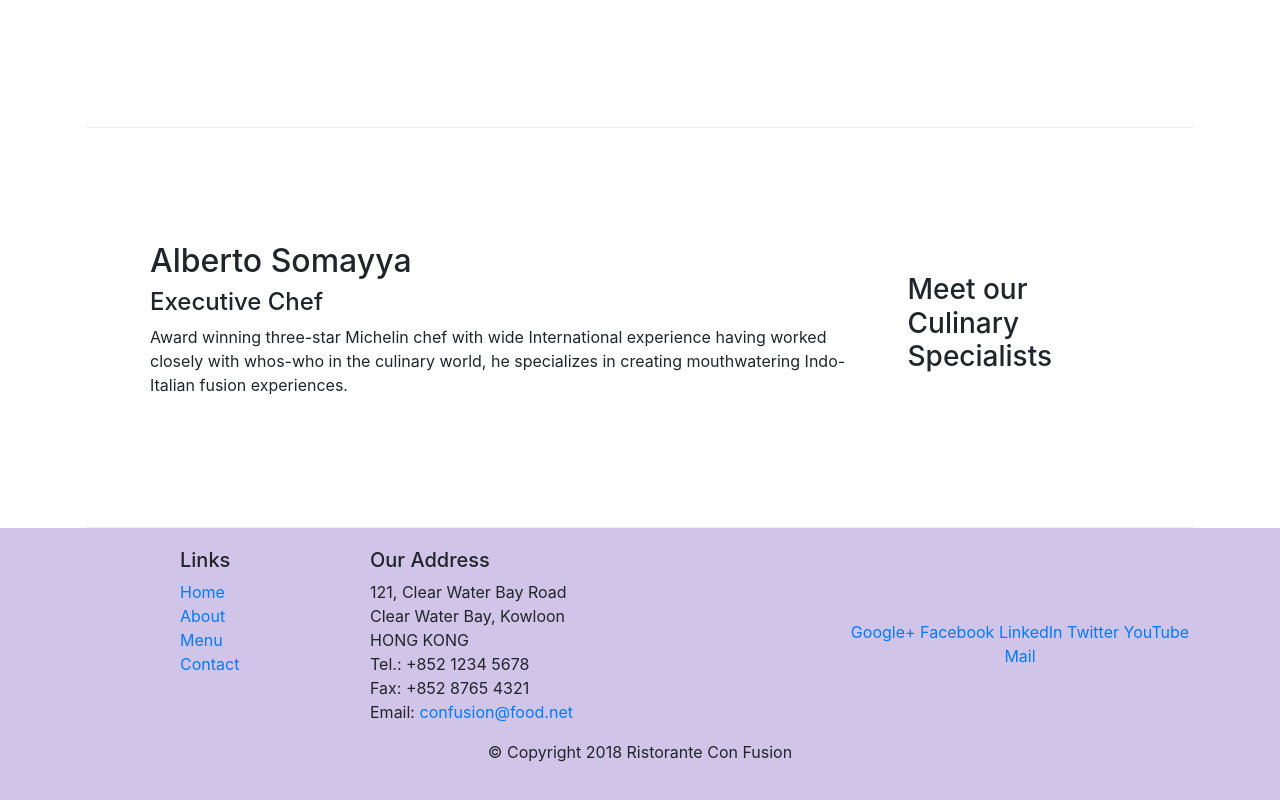
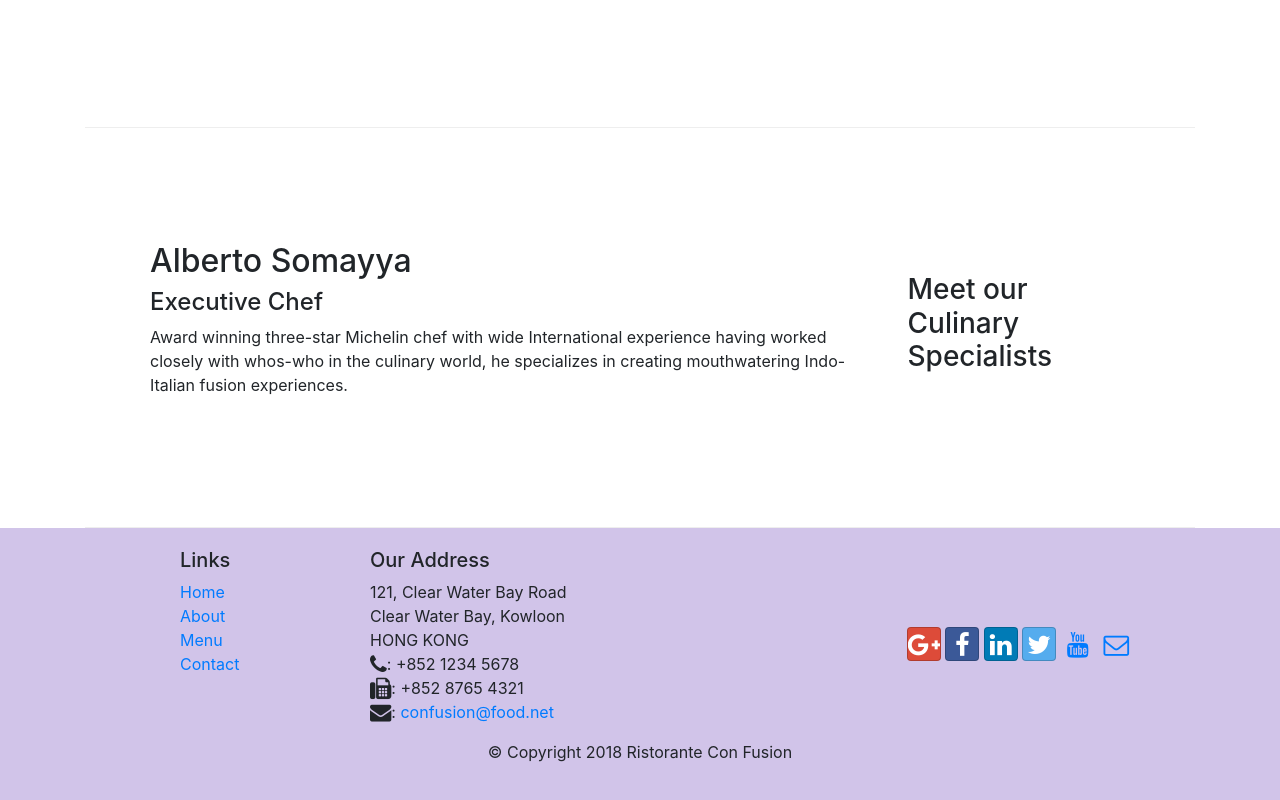
Before and after one commit to cam92473/coursera_bootstrap_1.02, a website: page index.html in a window 1280 px wide. Shown: the part 1006-1806 px from the top of the page. Drawn offline with nearby package versions, Linux system fonts and the light colour scheme.

Commit message:
added social media buttons using font-awesome icons

```diff
--- a/index.html
+++ b/index.html
@@ -9,6 +9,8 @@
 
     <!-- Bootstrap CSS -->
     <link rel="stylesheet" href="node_modules/bootstrap/dist/css/bootstrap.min.css">
+    <link rel="stylesheet" href="node_modules/font-awesome/css/font-awesome.min.css">
+    <link rel="stylesheet" href="node_modules/bootstrap-social/bootstrap-social.css">
     <link rel="stylesheet" href="css/styles.css">
     <title>Ristorante Con Fusion</title>
 </head>
@@ -22,10 +24,10 @@
             <a class="navbar-brand mr-auto" href="./index.html">Ristorante Con Fusion</a>
             <div class="collapse navbar-collapse" id="Navbar">
                 <ul class="navbar-nav mr-auto">
-                    <li class="nav-item active"><a class="nav-link" href="#">Home</a></li>
-                    <li class="nav-item"><a class="nav-link" href="./aboutus.html">About</a></li>
-                    <li class="nav-item"><a class="nav-link" href="#">Menu</a></li>
-                    <li class="nav-item"><a class="nav-link" href="#">Contact</a></li>
+                    <li class="nav-item active"><a class="nav-link" href="#"><span class="fa fa-home fa-lg"></span> Home</a></li>
+                    <li class="nav-item"><a class="nav-link" href="./aboutus.html"><span class="fa fa-info fa-lg"></span> About</a></li>
+                    <li class="nav-item"><a class="nav-link" href="#"><span class="fa fa-list fa-lg"></span> Menu</a></li>
+                    <li class="nav-item"><a class="nav-link" href="#"><span class="fa fa-address-card fa-lg"></span> Contact</a></li>
                 </ul>
             </div>
         </div>
@@ -96,19 +98,19 @@
 		              121, Clear Water Bay Road<br>
 		              Clear Water Bay, Kowloon<br>
 		              HONG KONG<br>
-		              Tel.: +852 1234 5678<br>
-		              Fax: +852 8765 4321<br>
-		              Email: <a href="mailto:confusion@food.net">confusion@food.net</a>
+		              <i class="fa fa-phone fa-lg"></i>: +852 1234 5678<br>
+		              <i class="fa fa-fax fa-lg"></i>: +852 8765 4321<br>
+		              <i class="fa fa-envelope fa-lg"></i>: <a href="mailto:confusion@food.net">confusion@food.net</a>
 		           </address>
                 </div>
                 <div class="col-12 col-sm-4 align-self-center">
                     <div class="text-center">
-                        <a href="http://google.com/+">Google+</a>
-                        <a href="http://www.facebook.com/profile.php?id=">Facebook</a>
-                        <a href="http://www.linkedin.com/in/">LinkedIn</a>
-                        <a href="http://twitter.com/">Twitter</a>
-                        <a href="http://youtube.com/">YouTube</a>
-                        <a href="mailto:">Mail</a>
+                        <a class="btn btn-social-icon btn-google" href="http://google.com/+"><i class="fa fa-google-plus fa-lg"></i></a>
+                        <a class="btn btn-social-icon btn-facebook" href="http://www.facebook.com/profile.php?id="><i class="fa fa-facebook fa-lg"></i></a>
+                        <a class="btn btn-social-icon btn-linkedin" href="http://www.linkedin.com/in/"><i class="fa fa-linkedin fa-lg"></i></a>
+                        <a class="btn btn-social-icon btn-twitter" href="http://twitter.com/"><i class="fa fa-twitter fa-lg"></i></a>
+                        <a class="btn btn-social-icon btn-youtube" href="http://youtube.com/"><i class="fa fa-youtube fa-lg"></i></a>
+                        <a class="btn btn-social-icon" href="mailto:"><i class="fa fa-envelope-o fa-lg"></i></a>
                     </div>
                 </div>
            </div>
--- a/package.json
+++ b/package.json
@@ -15,6 +15,8 @@
   },
   "dependencies": {
     "bootstrap": "^4.0.0",
+    "bootstrap-social": "^5.1.1",
+    "font-awesome": "^4.7.0",
     "jquery": "^3.3.1",
     "popper.js": "^1.12.9"
   }
```
Also changed, not shown: aboutus.html (+13 -13 lines), 1 other file.
